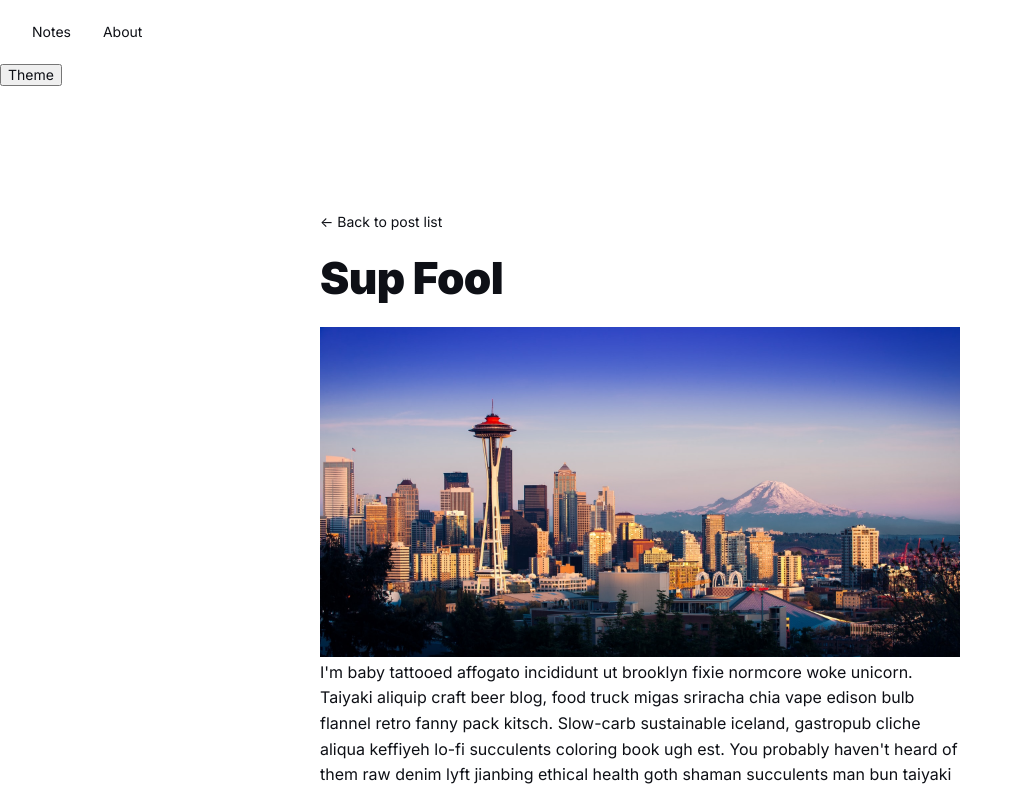
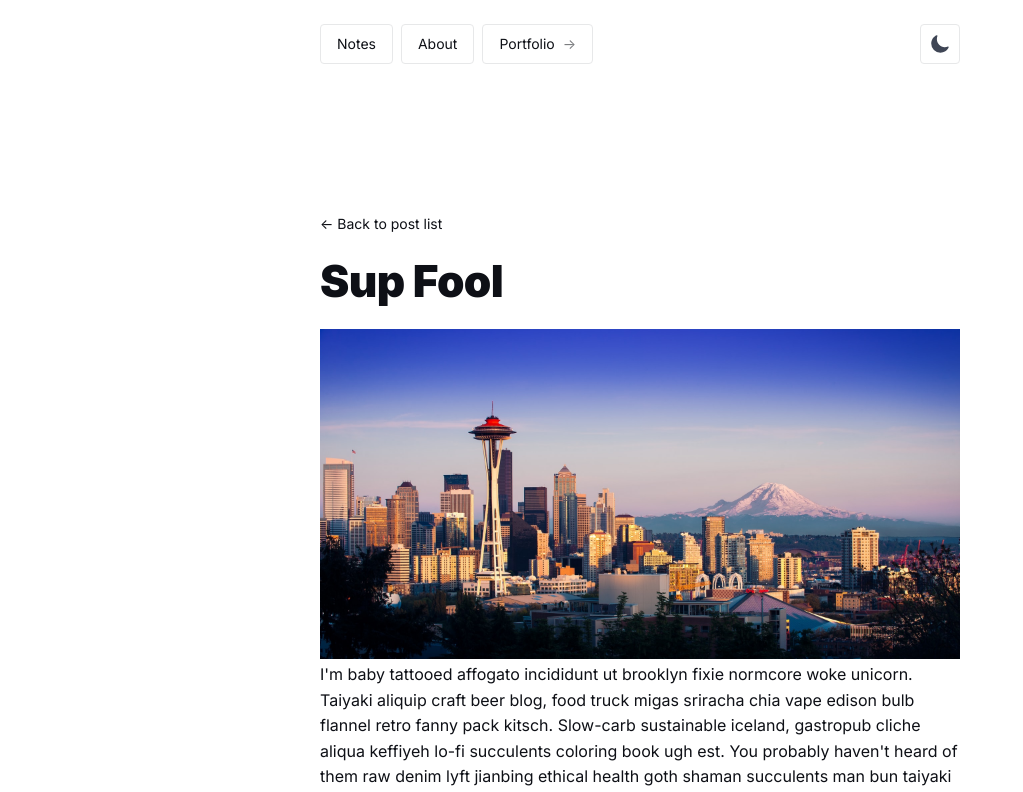
Before and after one commit to ryan-parag/ryanparag.com, a Next.js app: page /post/demo-post-1 in a window 1280 px wide. Shown: the top 792 px of the page, without its empty margins (0-1023 px from the left). Built offline with nearby package versions, Linux system fonts and the light colour scheme.

Commit message:
hydrate styles and theme toggle

```diff
--- a/components/GlobalStyles/index.js
+++ b/components/GlobalStyles/index.js
@@ -118,6 +118,19 @@ export const GlobalStyles = createGlobalStyle`
     &:focus {
       outline: none;
     }
+    .icon {
+      opacity: 0.54;
+      position: relative;
+      margin-left: ${designTokens.space[2]};
+      display: inline-block;
+      transition: all 120ms ease-out 0s;
+    }
+    &:hover, &:focus {
+      .icon {
+        opacity: 1;
+        transform: translateX(${designTokens.space[1]});
+      }
+    }
   }
   p {
     a:visited {
--- a/components/Header/index.js
+++ b/components/Header/index.js
@@ -4,31 +4,127 @@ import { designTokens } from '../Theme/designTokens'
 
 const HeaderContainer = styled.header`
   padding: 24px 16px;
+  width: 100%;
+`
+
+const HeaderInner = styled.div`
+  width: 100%;
+  max-width: 640px;
+  margin: auto;
+  display: flex;
+  justify-content: space-between;
+  align-items: center;
 `
 
 const Nav = styled.nav`
   a {
     padding: ${designTokens.space[2]} ${designTokens.space[3]};
+    border: 1px solid ${({ theme }) => theme.grey200};
     border-radius: ${designTokens.space[1]};
+    margin: 0 ${designTokens.space[1]} 0 0;
+    display: inline-block;
+    transition: all 120ms ease-out 0s;
+    &:hover {
+      background: ${({ theme }) => theme.grey100};
+    }
     &.selected {
       background: ${({ theme }) => theme.greenTransparent};
       color: ${({ theme }) => theme.highlightedText};
+      border-color: transparent;
     }
   }
 `
 
-export default function Header() {
+const NavList = styled.ul`
+  list-style-type: none;
+  padding: 0;
+  margin: 0;
+  display: inline-flex;
+`
+
+const NavListItem = styled.li`
+  margin-bottom: 0;
+  &:not(:last-of-type) {
+    margin-right: ${designTokens.space[1]};
+  }
+`
+
+const OutboundNavLink = styled.a`
+  padding: ${designTokens.space[2]} ${designTokens.space[3]};
+  border-radius: ${designTokens.space[1]};
+  display: inline-block;
+  &:hover {
+    background: ${({ theme }) => theme.grey100};
+  }
+`
+
+const ThemeButton = styled.button`
+  background: transparent;
+  border-radius: ${designTokens.space[1]};
+  color: ${({ theme }) => theme.grey600};
+  display: inline-flex;
+  align-items: center;
+  justify-content: center;
+  font-family: inherit;
+  color: inherit;
+  cursor: pointer;
+  border: 1px solid ${({ theme }) => theme.grey200};
+  height: 40px;
+  width: 40px;
+  svg {
+    fill: currentColor;
+    color: ${({ theme }) => theme.grey600};;
+  }
+`
+
+export default function Header({ toggleTheme, theme }) {
   return (
     <>
       <HeaderContainer>
+        <HeaderInner>
           <Nav role="navigation" aria-label="main navigation">
+            <NavList>
+              <NavListItem>
                 <NavItem href="/">
                   <a>Notes</a>
                 </NavItem>
+              </NavListItem>
+              <NavListItem>
                 <NavItem href="/about">
                   <a>About</a>
                 </NavItem>
+              </NavListItem>
+              <NavListItem>
+                <OutboundNavLink href="https://ryanparag.com">
+                  <div>
+                    Portfolio
+                    <span className="icon">&rarr;</span>
+                  </div>
+                  </OutboundNavLink>
+              </NavListItem>
+            </NavList>
           </Nav>
+          <ThemeButton
+            className={
+              theme == 'dark' ?
+                'active'
+                :
+                null
+            }
+            onClick={toggleTheme}
+          >
+            {
+              theme == 'dark' ?
+                (
+                  <svg xmlns='http://www.w3.org/2000/svg' fill="currentColor" width='20' height='20' viewBox='0 0 512 512'><path d='M256,118a22,22,0,0,1-22-22V48a22,22,0,0,1,44,0V96A22,22,0,0,1,256,118Z'/><path d='M256,486a22,22,0,0,1-22-22V416a22,22,0,0,1,44,0v48A22,22,0,0,1,256,486Z'/><path d='M369.14,164.86a22,22,0,0,1-15.56-37.55l33.94-33.94a22,22,0,0,1,31.11,31.11l-33.94,33.94A21.93,21.93,0,0,1,369.14,164.86Z'/><path d='M108.92,425.08a22,22,0,0,1-15.55-37.56l33.94-33.94a22,22,0,1,1,31.11,31.11l-33.94,33.94A21.94,21.94,0,0,1,108.92,425.08Z'/><path d='M464,278H416a22,22,0,0,1,0-44h48a22,22,0,0,1,0,44Z'/><path d='M96,278H48a22,22,0,0,1,0-44H96a22,22,0,0,1,0,44Z'/><path d='M403.08,425.08a21.94,21.94,0,0,1-15.56-6.45l-33.94-33.94a22,22,0,0,1,31.11-31.11l33.94,33.94a22,22,0,0,1-15.55,37.56Z'/><path d='M142.86,164.86a21.89,21.89,0,0,1-15.55-6.44L93.37,124.48a22,22,0,0,1,31.11-31.11l33.94,33.94a22,22,0,0,1-15.56,37.55Z'/><path d='M256,358A102,102,0,1,1,358,256,102.12,102.12,0,0,1,256,358Z'/></svg>
+                )
+                :
+                (
+                  <svg xmlns='http://www.w3.org/2000/svg' fill="currentColor" width='20' height='20' viewBox='0 0 512 512'><path d='M264,480A232,232,0,0,1,32,248C32,154,86,69.72,169.61,33.33a16,16,0,0,1,21.06,21.06C181.07,76.43,176,104.66,176,136c0,110.28,89.72,200,200,200,31.34,0,59.57-5.07,81.61-14.67a16,16,0,0,1,21.06,21.06C442.28,426,358,480,264,480Z'/></svg>
+                )
+            }
+          </ThemeButton>
+        </HeaderInner>
       </HeaderContainer>
     </>
   )
--- a/components/Layout/index.js
+++ b/components/Layout/index.js
@@ -19,6 +19,12 @@ const Main = styled.main`
 
 export default function Layout({ children, pageTitle, description, ...props }) {
 
+  const [mounted, setMounted] = React.useState(false)
+
+  React.useEffect(() => {
+    setMounted(true)
+  }, [])
+
   const [theme, setTheme] = useState(() => {
     if (typeof window !== 'undefined') {
       const localTheme = localStorage.getItem('theme');
@@ -37,7 +43,7 @@ export default function Layout({ children, pageTitle, description, ...props }) {
     setTheme(theme === 'light' ? 'dark' : 'light');
   }
 
-  return (
+  const body =
     <>
       <ThemeProvider theme={theme === 'dark' ? darkTheme : lightTheme}>
         <Head>
@@ -51,8 +57,7 @@ export default function Layout({ children, pageTitle, description, ...props }) {
         `}</style>
         <GlobalStyles/>
         <section>
-          <Header />
-          <button onClick={toggleTheme}>Theme</button>
+          <Header toggleTheme={toggleTheme} theme={theme} />
           <Main>
             <LayoutContainer>{children}</LayoutContainer>
           </Main>
@@ -62,5 +67,11 @@ export default function Layout({ children, pageTitle, description, ...props }) {
         </footer>
       </ThemeProvider>
     </>
-  )
+
+  // prevents ssr flash for mismatched dark mode
+  if (!mounted) {
+    return <div style={{ visibility: 'hidden' }}>{body}</div>
+  }
+
+  return body
 }
```
Also changed, not shown: pages/index.js (+8 -2 lines). Lines whose indentation alone changed are shown as unchanged.
